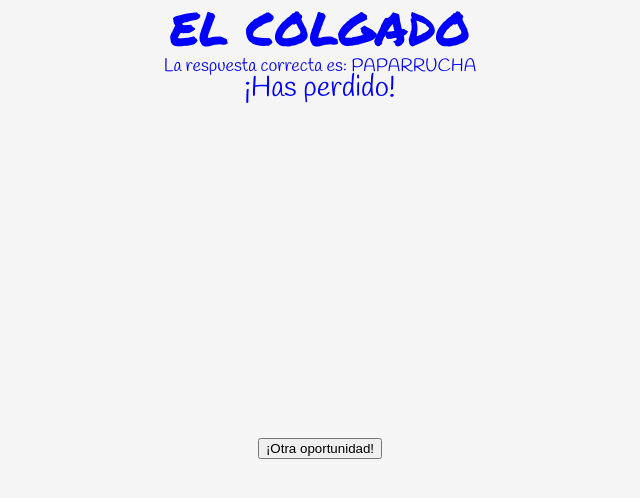
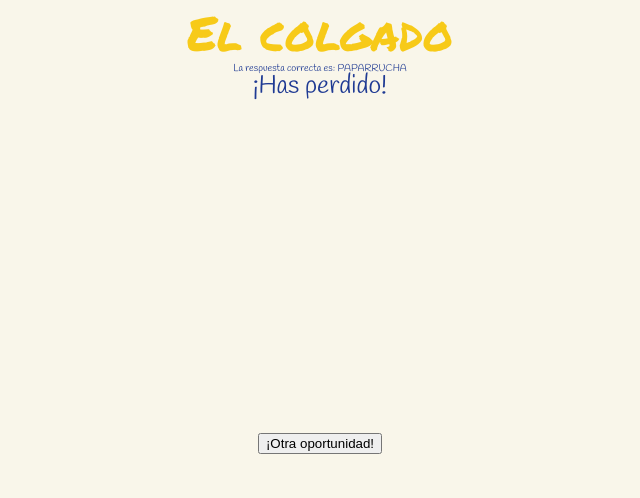
Before and after one commit to lpozadiaz/hangman_game, a plain HTML site: page index.html in a window 1280 px wide. Shown: the whole page, without its empty margins (320-960 px from the left). Drawn offline with nearby package versions, Linux system fonts and the light colour scheme.

Commit message:
Some style

```diff
--- a/js/script.js
+++ b/js/script.js
@@ -93,7 +93,7 @@ window.onload = function () {
 
 // canvas
   function canvas() {
-    ctx.strokeStyle = "blue";
+    ctx.strokeStyle = "#1f3a93";
     ctx.lineCap = "round";
     ctx.lineWidth = 5;
   };
@@ -244,10 +244,8 @@ window.onload = function () {
     time = setTimeout(timedCount, 1000);
 
     if (count === -1 || lives === 0) {
-      // clearTimeout(time);
       lives = 0;
       stopGame();
-      // comments();
     };
   };
 
@@ -266,13 +264,14 @@ window.onload = function () {
     showClue.innerHTML = "";
     letterSpaces.innerHTML = "La respuesta correcta es: " + chosenWord.toUpperCase();
     clearInterval(intervalID);
-    ctx.clearRect(0, 0, 300, 300);
+    ctx.clearRect(0, 0, w, h);
     clearTimeout(time);
     comments();
   };
 
   document.getElementById('reset').onclick = function() {
     letterSpaces.parentNode.removeChild(letterSpaces);
+    stopGame();
     resetCount();
     play();
   };
--- a/styles/style.css
+++ b/styles/style.css
@@ -2,12 +2,11 @@
   box-sizing: border-box;
 }
 body {
-  background: whitesmoke;
+  background: rgb(249, 246, 234);
   font-family: 'Handlee', cursive;
-  color: blue;
-  height:100%;
-  text-align:center;
-  font-size:18px;
+  color: rgba(31, 58, 147, 1);
+  text-align: center;
+  font-size: 10px;
 }
 
 
@@ -15,23 +14,22 @@ canvas{
   padding:15px;
 }
 
-h1, h2, h3 {
+h1 {
   font-family: 'Permanent Marker', cursive;
-	font-weight: 100;
-	text-transform: uppercase;
-   margin:5px 0;
-}
-
-h1 {
-	font-size: 2.6em;
-}
-
-h2 {
-	font-size: 1.6em;
+  font-size: 3rem;
+  margin: 0.5rem;
+  color: rgba(247, 202, 24, 1);
 }
 
 p{
-  font-size: 1.6em;
+  font-size: 1.6rem;
+}
+
+#wrapper {
+  display: flex;
+  flex-direction: column;
+  align-items: center;
+  justify-content: center;
 }
 
 #keyboard {
@@ -45,13 +43,6 @@ p{
   padding: 0;
 }
 
-#wrapper {
-  display: flex;
-  flex-direction: column;
-  align-items: center;
-  justify-content: centers;
-}
-
 #keyboard li {
   list-style:none;
   display: flex;
@@ -60,9 +51,10 @@ p{
   width:30px;
   height:30px;
   margin: 0 2px 2px 0;
-  border: solid 1px blue;
-  background-color:gray;
+  border: solid 1px rgba(31, 58, 147, 1);
+  background-color:rgba(31, 58, 147, 0.495);
   font-family: 'Roboto Slab', serif;
+  font-size: 1rem;
   text-align: center;
 
   color:base-color;
```
